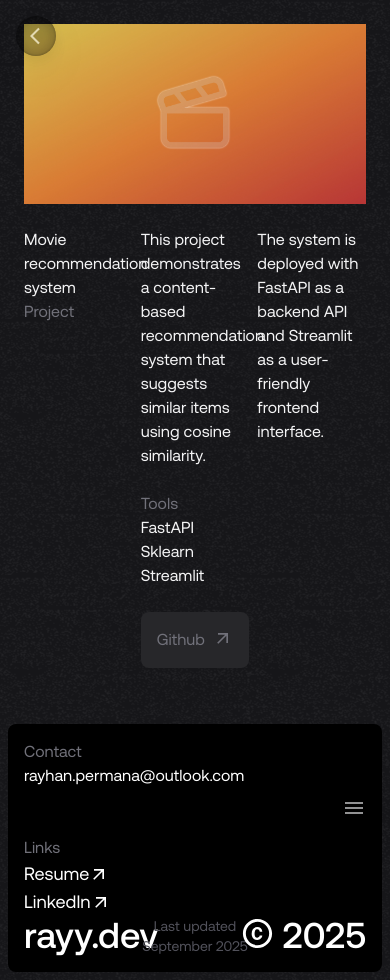
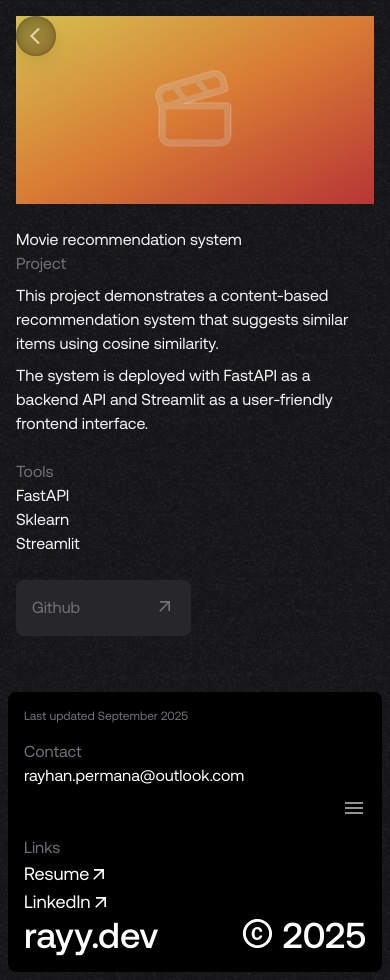
Before and after one commit to SonicRay241/my-portfolio, a Next.js app: page /project/0 in a window 390 px wide. Built offline with nearby package versions, Linux system fonts and the light colour scheme.

Commit message:
Fixed mobile view for project details

```diff
--- a/app/(v2)/project/[id]/_client.tsx
+++ b/app/(v2)/project/[id]/_client.tsx
@@ -9,23 +9,23 @@ export default function ClientPage(props: { projectId: string }) {
   const metadata = showcases[+props.projectId];
 
   return (
-    <div className="pt-6 text-zinc-100 px-6">
+    <div className="text-zinc-100 px-4 pt-4 md:pt-6 md:px-6">
       <img
         className="w-full"
         src={`${metadata.path}/banner.jpg`}
         alt={`${metadata.name} banner`}
       />
-      <div className="grid grid-cols-3 gap-2 pt-6">
+      <div className="grid grid-cols-1 md:grid-cols-3 gap-2 pt-6">
         <div className="">
           <h1>{metadata.name}</h1>
           <p className="text-zinc-500">{metadata.description}</p>
         </div>
-        <div className="col-span-2 space-y-6">
-          <div className="grid grid-cols-2 gap-2">
+        <div className="md:col-span-2 space-y-6">
+          <div className="grid grid-cols-1 md:grid-cols-2 gap-2">
             <p>{metadata.details?.firstHalf}</p>
             <p>{metadata.details?.secondHalf}</p>
           </div>
-          <div className="grid grid-cols-4 gap-2">
+          <div className="grid grid-cols-2 md:grid-cols-4 gap-2">
             {metadata.role && (
               <>
                 <div className="">
--- a/components/v2/footer.tsx
+++ b/components/v2/footer.tsx
@@ -9,6 +9,9 @@ export default function Footer() {
   return (
     <div className="w-full mt-12 px-2 py-2">
       <div className="w-full p-4 text-white bg-black rounded-lg">
+      <p className="w-full text-xs text-zinc-500 mb-4">
+        Last updated September 2025
+      </p>
         <p className="text-zinc-500">Contact</p>
         <a
           href="mailto:rayhan.permana@outlook.com"
@@ -38,11 +41,8 @@ export default function Footer() {
           <ArrowOutwardIcon fontSize="small" className="" />
         </a>
 
-        <div className="w-full grid grid-cols-3 items-end">
+        <div className="w-full grid grid-cols-2 items-end">
           <p className="text-4xl md:text-6xl font-medium">rayy.dev</p>
-          <p className="w-full text-center text-sm text-zinc-600">
-            Last updated September 2025
-          </p>
           <div className="flex justify-end gap-2">
             <CopyrightIcon fontSize="large" className="" />
             <p className="text-4xl md:text-6xl font-medium">2025</p>
```
